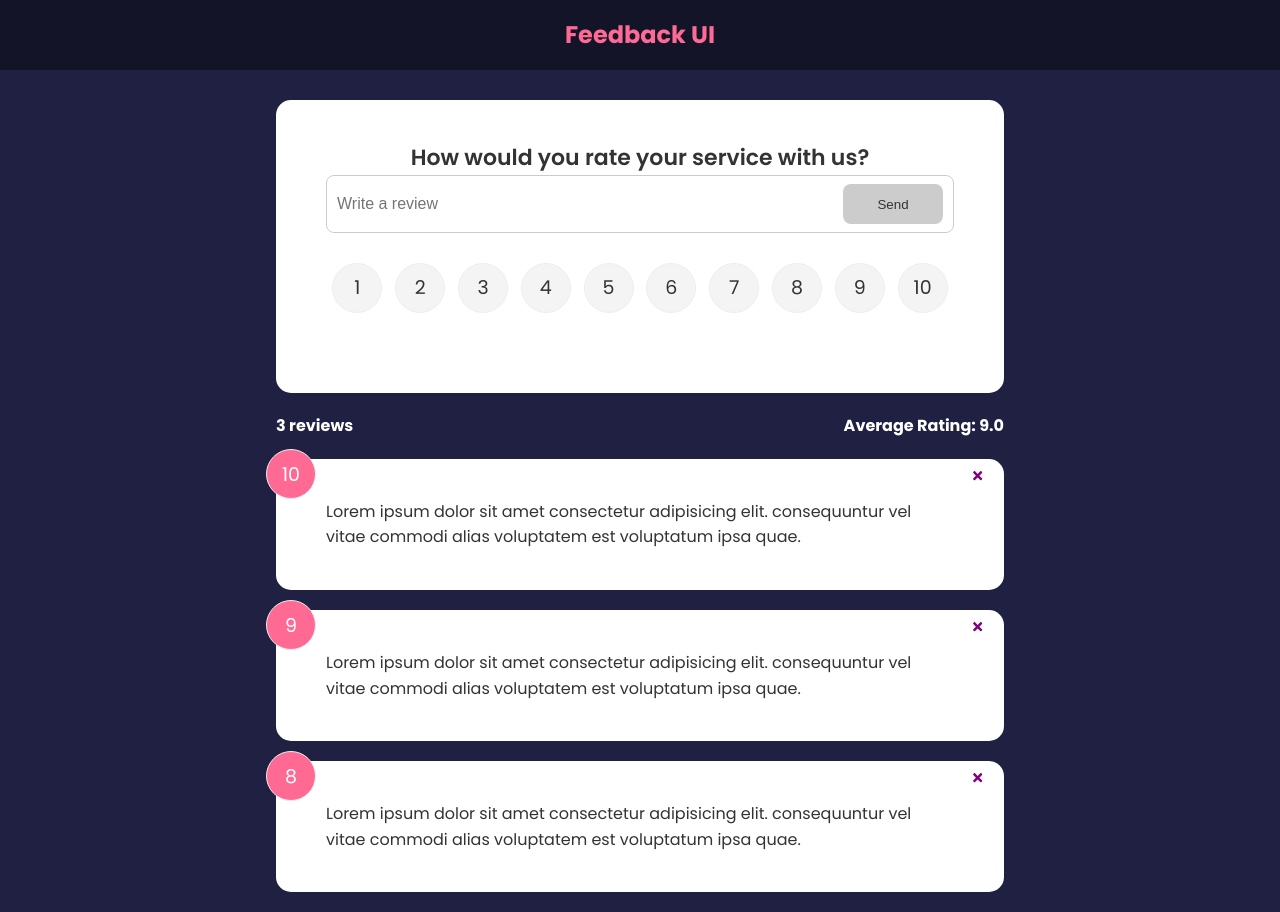
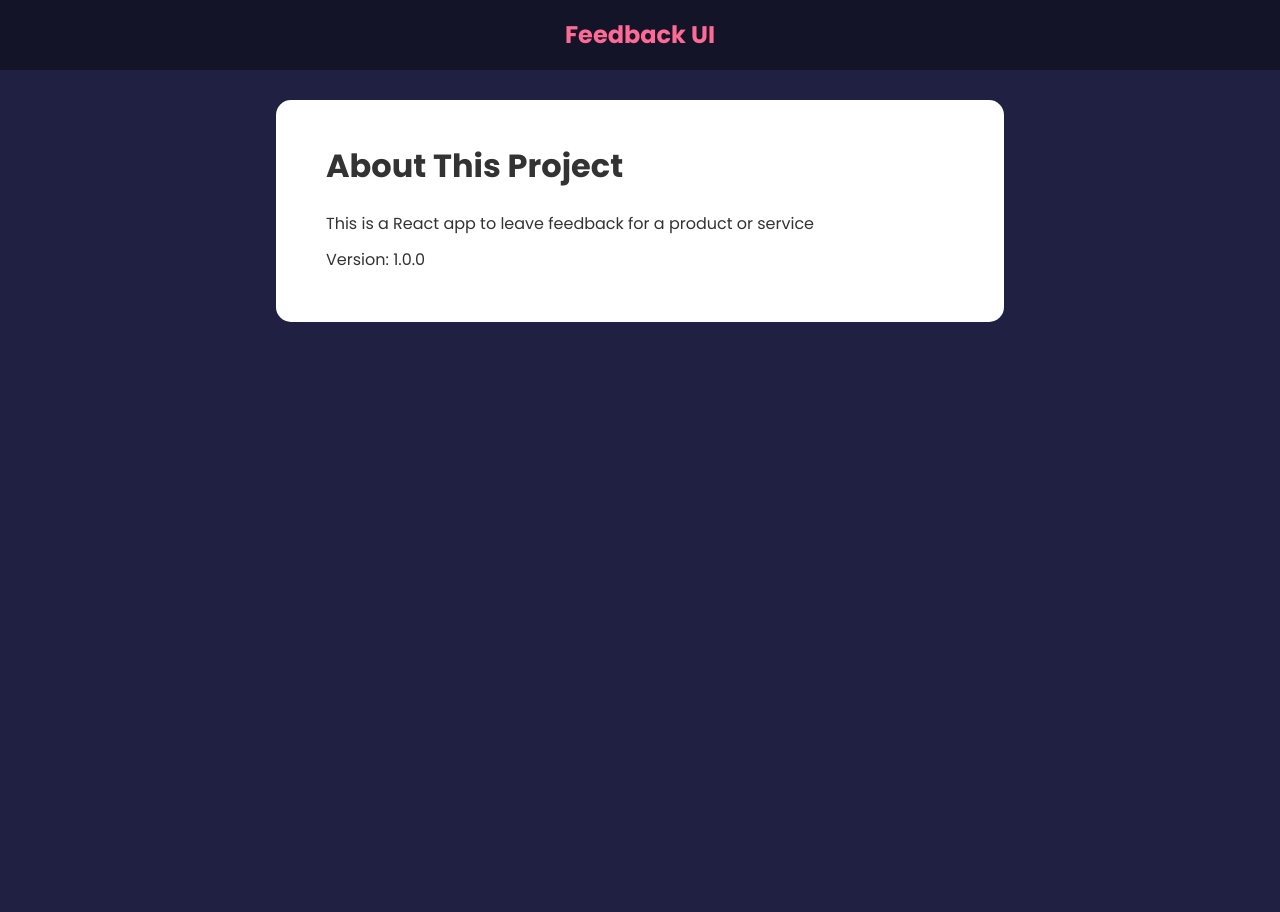
Before and after one commit to annadevelops/feedback-app, a React (Create React App) app: page /about in a window 1280 px wide. After the commit the page ends 800 px from the top, so only its background shows below. Built offline with nearby package versions, Linux system fonts and the light colour scheme.

Commit message:
Connect Routes to the application - now if goes to /about the About page is rendered

```diff
--- a/package.json
+++ b/package.json
@@ -10,6 +10,7 @@
     "react": "^17.0.2",
     "react-dom": "^17.0.2",
     "react-icons": "^4.3.1",
+    "react-router-dom": "^6.2.2",
     "react-scripts": "5.0.0",
     "uuid": "^8.3.2",
     "web-vitals": "^2.1.4"
--- a/src/App.js
+++ b/src/App.js
@@ -1,4 +1,5 @@
 import { v4 as uuidv4} from 'uuid'; // Import the components and data files for UUID which generates unique ID for objects
+import { BrowserRouter as Router, Route, Routes } from 'react-router-dom';
 import Header from "./components/Header";
 import FeedbackList from "./components/FeedbackList";
 import FeedbackData from "./data/FeedbackData";
@@ -6,6 +7,7 @@
 
 import FeedbackStats from "./components/FeedbackStats";
 import FeedbackForm from "./components/FeedbackForm";
+import AboutPage from './pages/AboutPage';
 
 function App() {
 
@@ -27,14 +29,23 @@
 
 
     return (
-        <>
+        <Router>
         <Header />
         <div className="container">
-            <FeedbackForm handleAdd={addFeedback}/>
-            <FeedbackStats feedback={feedback}/>
-            <FeedbackList feedback={feedback} handleDelete={deleteFeedback} />
+        <Routes>
+            <Route exact path="/" element={
+                <>
+                <FeedbackForm handleAdd={addFeedback}/>
+                <FeedbackStats feedback={feedback}/>
+                <FeedbackList feedback={feedback} handleDelete={deleteFeedback} />
+                </>
+            } />
+            <Route exact path="/about" element={<AboutPage/>}/>
+
+        </Routes>
+
         </div>
-        </>
+        </Router>
     )
 }
 
--- /dev/null
+++ b/src/pages/AboutPage.jsx
@@ -0,0 +1,14 @@
+import Card from "../components/shared/Card"
+
+function AboutPage() {
+  return (
+    <Card>
+        <div className="about">
+            <h1>About This Project</h1>
+            <p>This is a React app to leave feedback for a product or service</p>
+            <p>Version: 1.0.0</p>
+        </div>
+    </Card>
+  )
+}
+export default AboutPage
```
Also changed, not shown: 1 other file (tests, documents, lock files or other folders).
